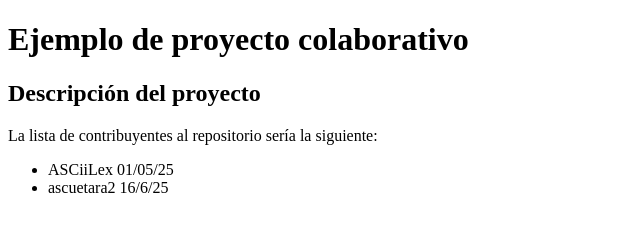
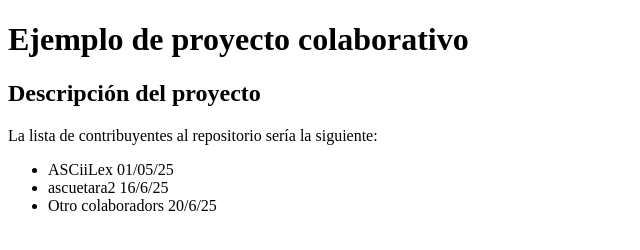
Before and after one commit to ASCiiLex/proyecto1, a plain HTML site: page index.html in a window 1280 px wide. Shown: the whole page, without its empty margins (0-640 px from the left). Drawn offline with Linux system fonts and the light colour scheme.

Commit message:
Update index.html
Añadiendo colaborador

```diff
--- a/index.html
+++ b/index.html
@@ -13,6 +13,7 @@
         <ul>
             <li>ASCiiLex  01/05/25</li>
             <li>ascuetara2 16/6/25</li>
+            <li>Otro colaboradors 20/6/25</li>
         </ul>
     </Header>
 </body>
```
